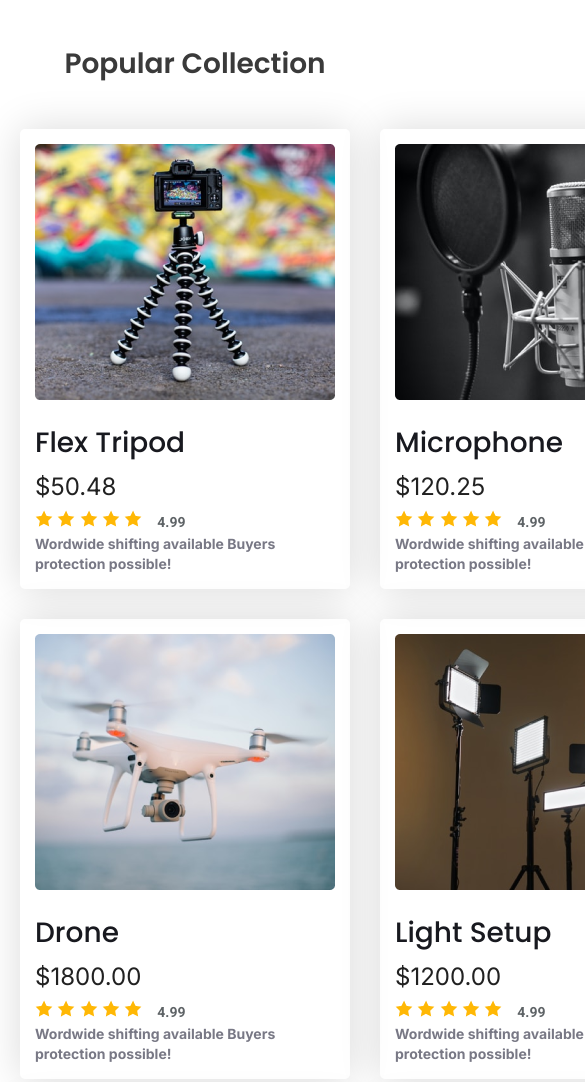
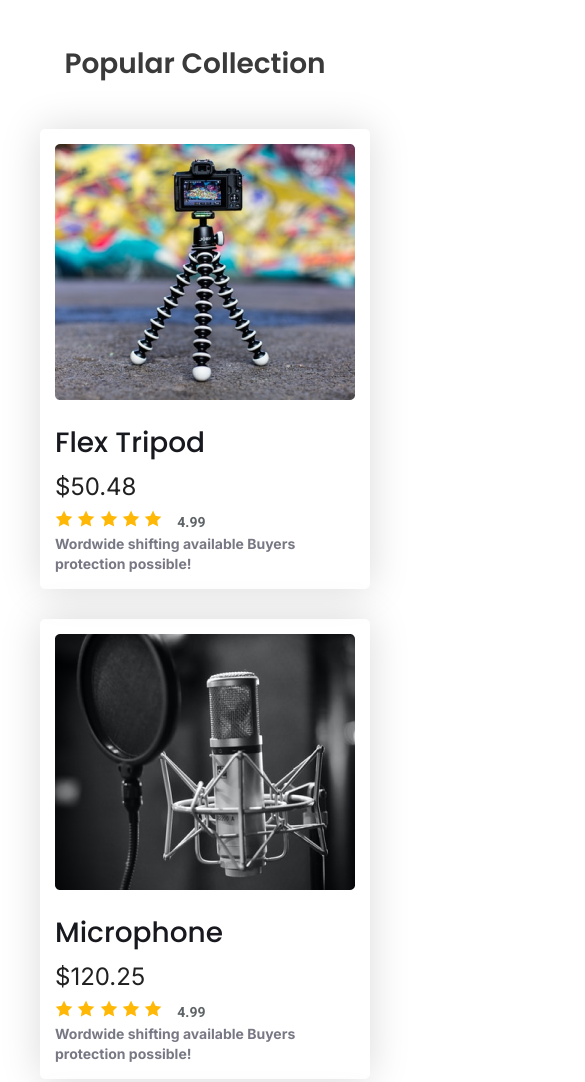
Before and after one commit to mhasantushar/w3hw-phero-lp-influencer-gear-b12m10, a plain HTML site: page index.html in a window 390 px wide. Shown: the part 1880-2962 px from the top of the page, 585 px wide, since content can reach past the window. Drawn offline with Linux system fonts and the light colour scheme.

Commit message:
popular collection resp

```diff
--- a/styles/main.css
+++ b/styles/main.css
@@ -258,7 +258,8 @@ nav a {
 
     main,
     header,
-    footer {
+    footer,
+    .pop-card-wrapper {
         margin-left: 20px;
         margin-right: 20px;
     }
@@ -285,6 +286,10 @@ nav a {
 
     .sponsor-wrapper {
         flex-wrap: wrap;
+    }
+
+    .pop-card-wrapper {
+        grid-template-columns: 1fr;
     }
 }
 
@@ -321,4 +326,8 @@ nav a {
     .sponsor-wrapper {
         flex-wrap: wrap;
     }
+
+    .pop-card-wrapper {
+        grid-template-columns: 1fr 1fr;
+    }
 }
```
